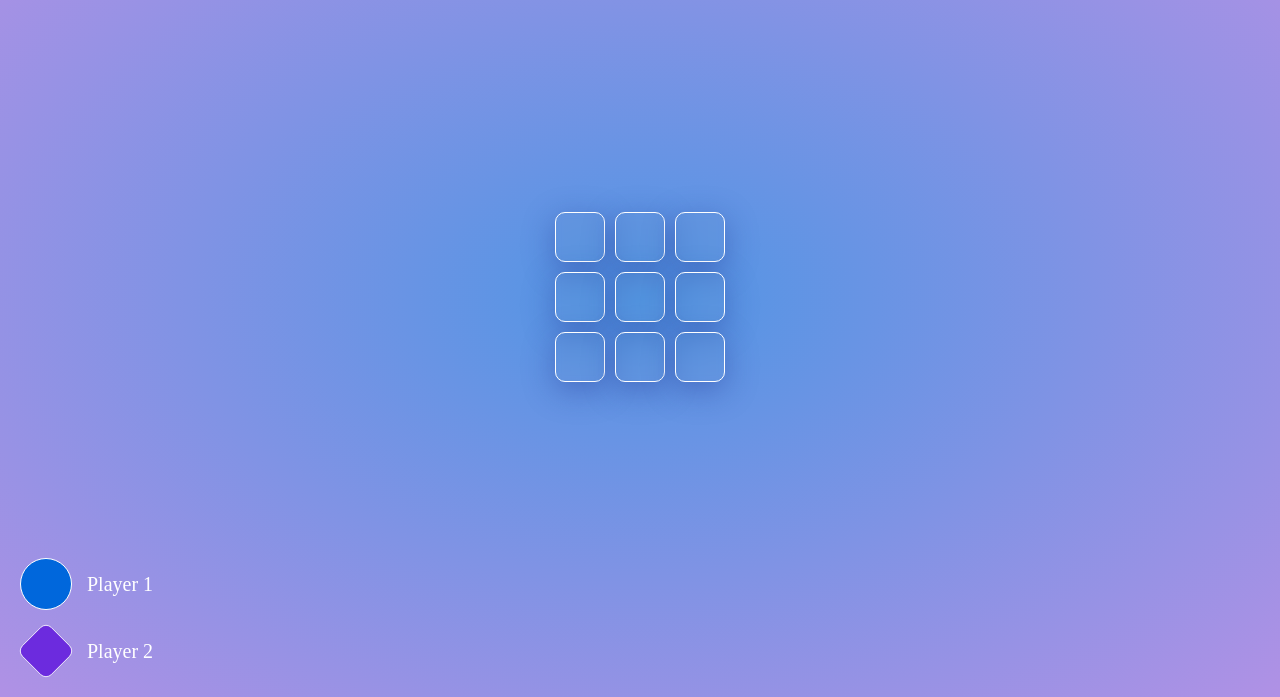
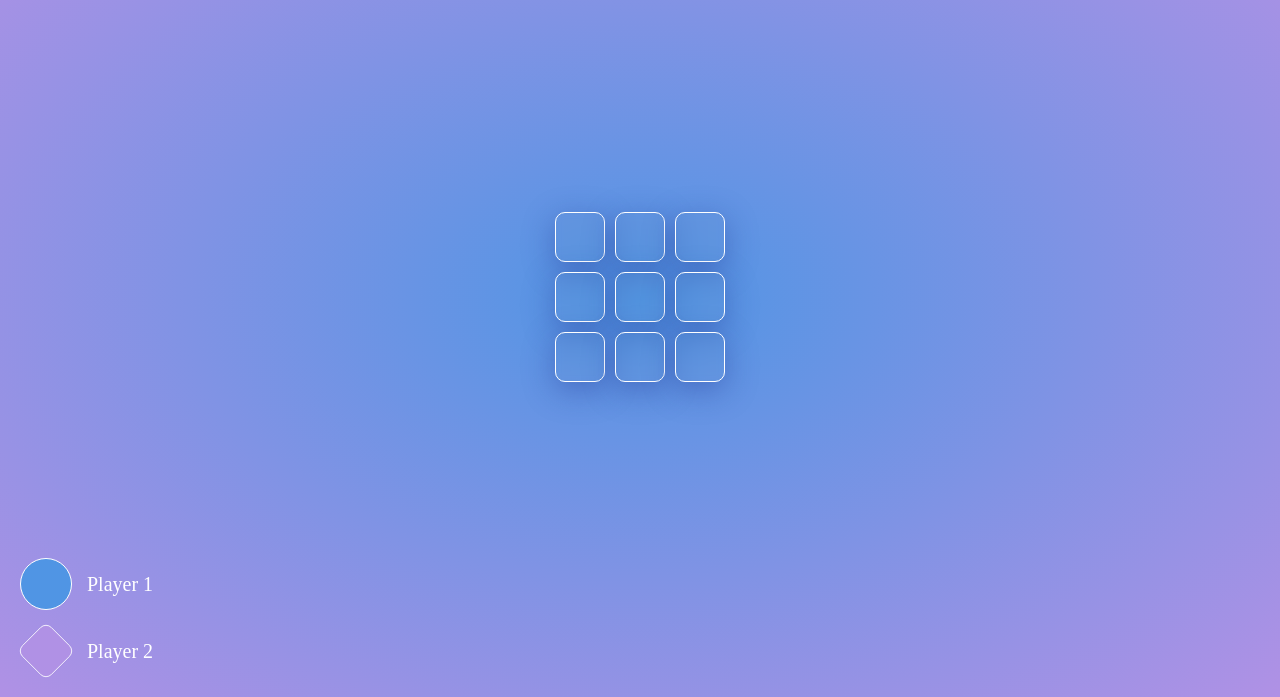
Before and after one commit to MatteoCourquin/Tic-Tac-Toe, a plain HTML site: page index.html in a window 1280 px wide. Shown: the part 103-800 px from the top of the page. Drawn offline with nearby package versions, Linux system fonts and the light colour scheme.

Commit message:
:rocket: Maj Color Player

```diff
--- a/assets/style/scss/base/button.scss
+++ b/assets/style/scss/base/button.scss
@@ -6,7 +6,7 @@ button{
     padding: 10px 20px;
     border: 1px solid var(--color-white);
     border-radius: 10px;
-    background: linear-gradient(90deg, #5095e4, #6c2bde);
+    background: linear-gradient(90deg, var(--color-blue), var(--color-purple));
     a{
         color: white;
         font-family: var(--font-roboto);
--- a/assets/style/scss/base/reset.scss
+++ b/assets/style/scss/base/reset.scss
@@ -4,8 +4,8 @@
     --color-white: #fff;
     --color-blue: #5095e4;
     --color-purple: #b091e5;
-    --color-checked-player-1: #0067dc;
-    --color-checked-player-2: #6c2bde;
+    --color-checked-player-1: #5095e4;
+    --color-checked-player-2: #b091e5;
     --color-unchecked: #8282820d;
 
     // Fonts
```
Also changed, not shown: assets/style/css/main.css.
